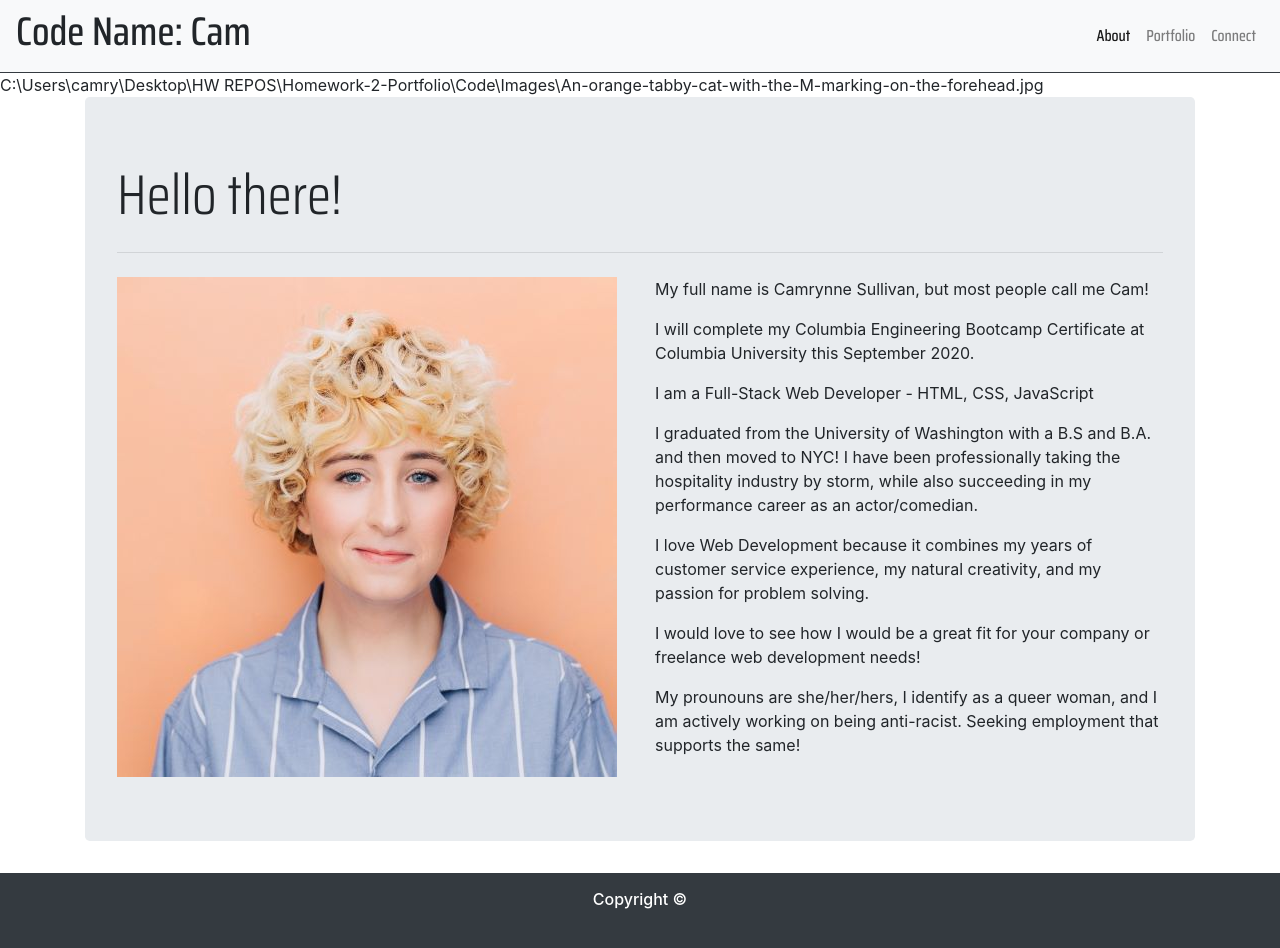
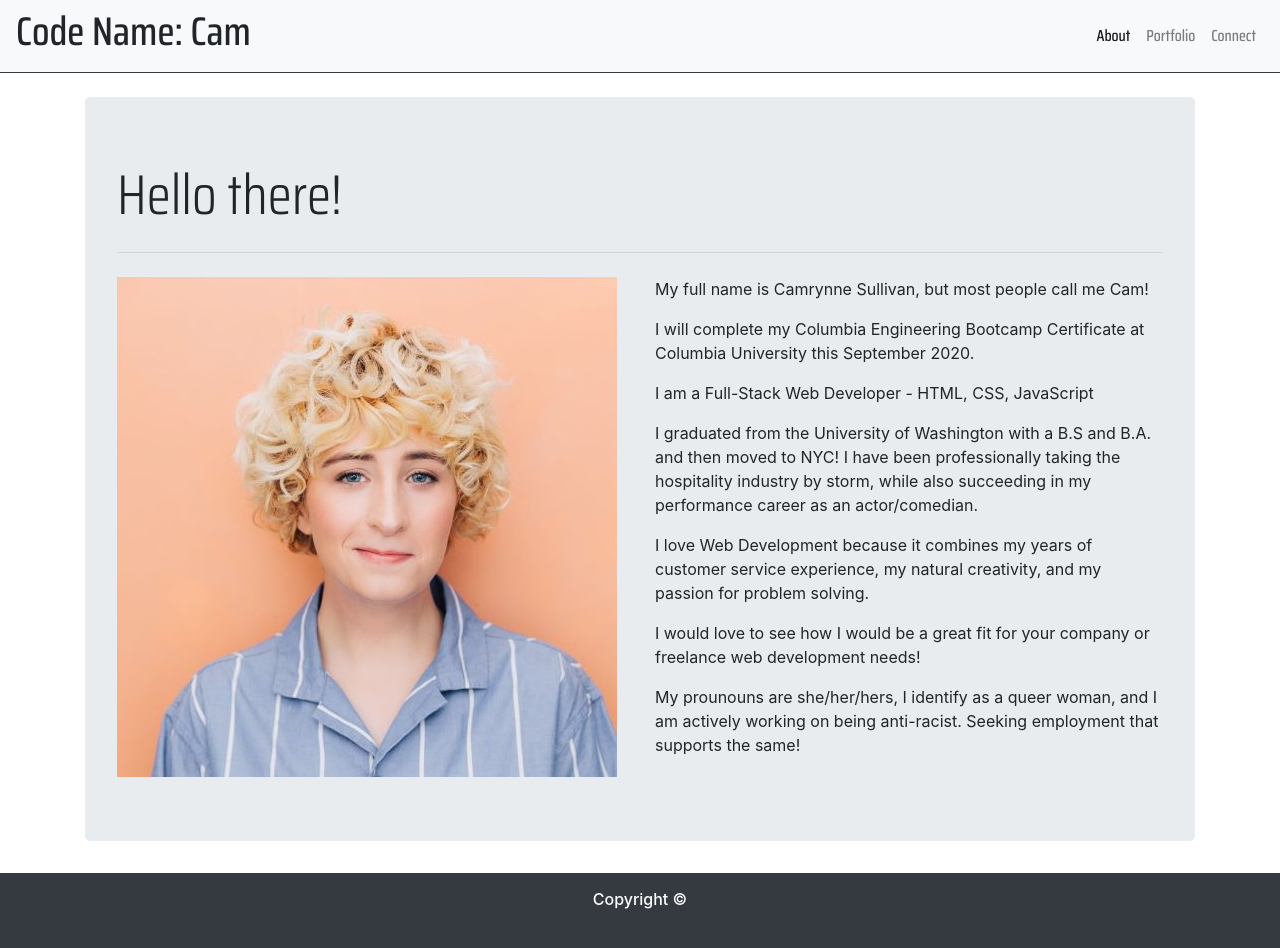
Before and after one commit to camrynnesullivan/Homework-2-Portfolio, a plain HTML site: page index.html in a window 1280 px wide. Drawn offline with nearby package versions, Linux system fonts and the light colour scheme.

Commit message:
Debugged index.html

```diff
--- a/index.html
+++ b/index.html
@@ -56,8 +56,7 @@
         </ul>
       </div>
     </nav>
-    C:\Users\camry\Desktop\HW
-    REPOS\Homework-2-Portfolio\Code\Images\An-orange-tabby-cat-with-the-M-marking-on-the-forehead.jpg
+
     <br />
 
     <!-- New Jumbotron  -->
```
